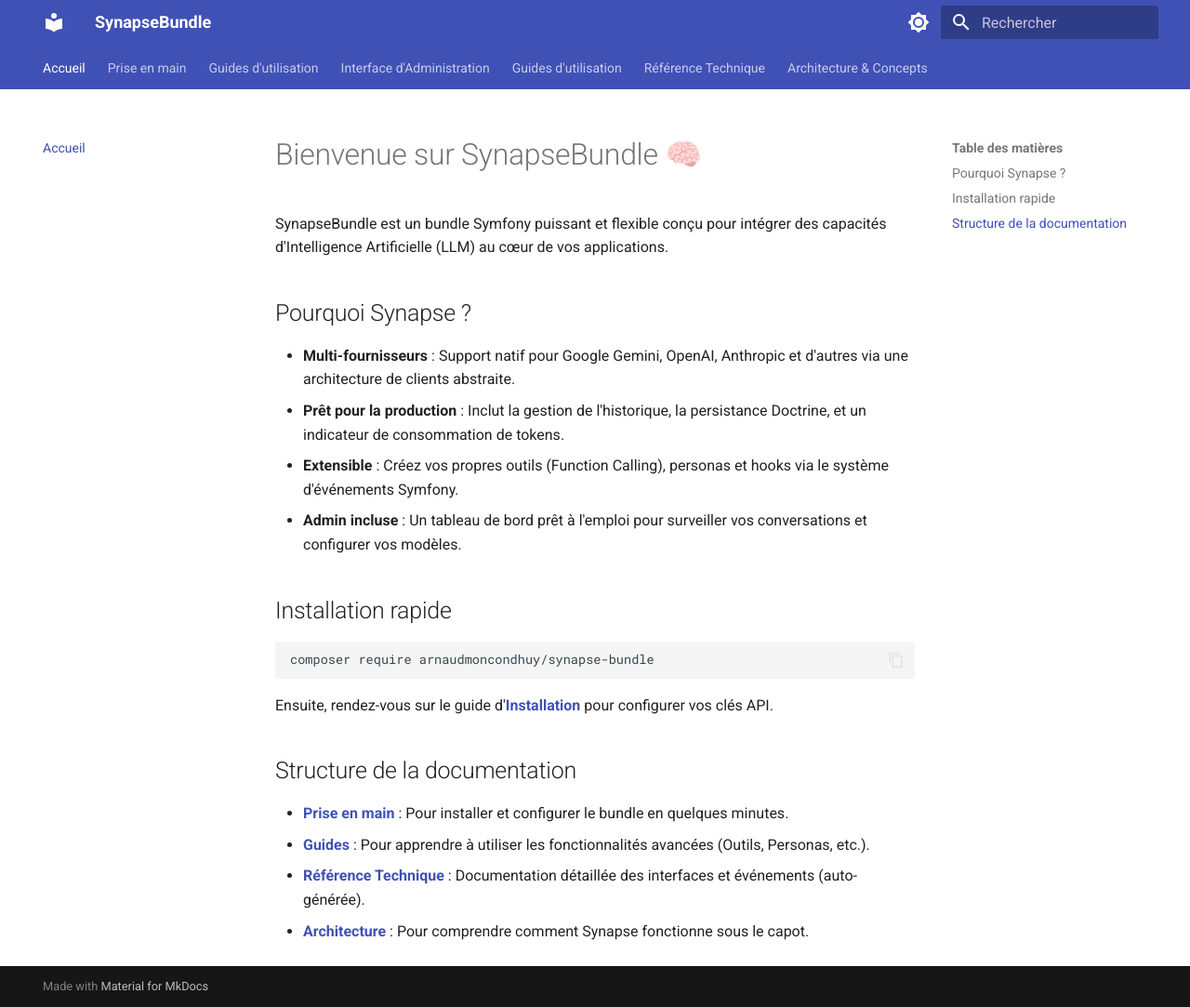
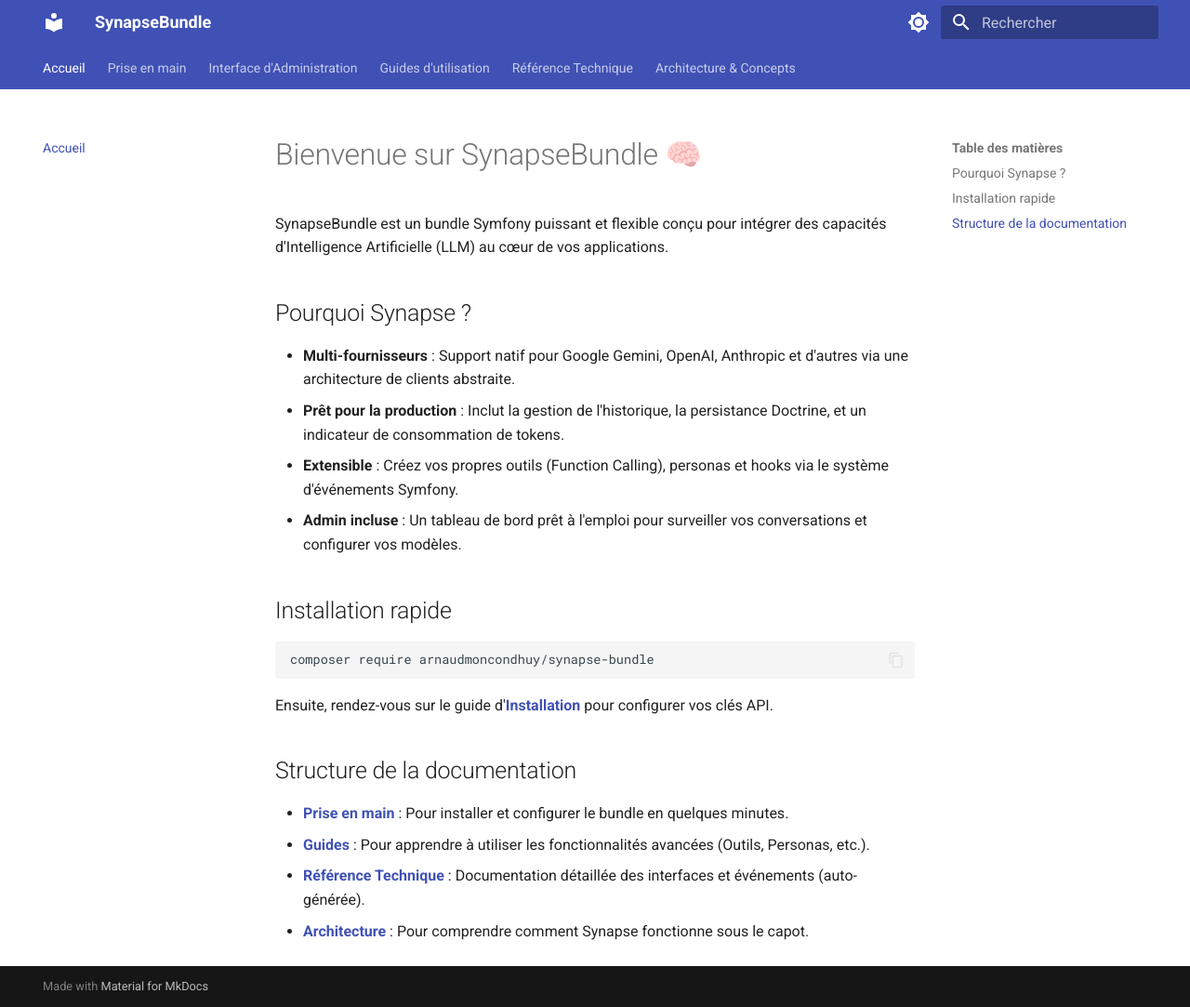
Before and after one commit to arnaudmoncondhuy/synapse-bundle, an MkDocs documentation site: the page built from docs/index.md, in a window 1280 px wide and 1083 px high. Shown: the whole window at 93% size. Built offline with MkDocs 1.6.1 and Material for MkDocs 9.7.7, drawn with Linux system fonts in a browser that asks for light colours.

Commit message:
feat: Ajoute le plugin mkdocs-mermaid2 et met à jour la configuration pour les diagrammes Mermaid et la structure de la documentation.

```diff
--- a/mkdocs.yml
+++ b/mkdocs.yml
@@ -47,7 +47,7 @@
       custom_fences:
         - name: mermaid
           class: mermaid
-          format: !!python/name:pymdownx.superfences.mermaid_format
+          format: !!python/name:mermaid2.fence.make_extension
   - pymdownx.tabbed:
       alternate_style: true
   - pymdownx.emoji:
@@ -59,8 +59,6 @@
   - Prise en main:
       - Installation: getting-started/installation.md
       - Guide rapide: getting-started/quickstart.md
-  - Guides d'utilisation:
-      - Configuration: guides/configuration.md
   - Interface d'Administration:
       - Utilisation: admin/interface.md
   - Guides d'utilisation:
```
Also changed, not shown: 1 other file.
